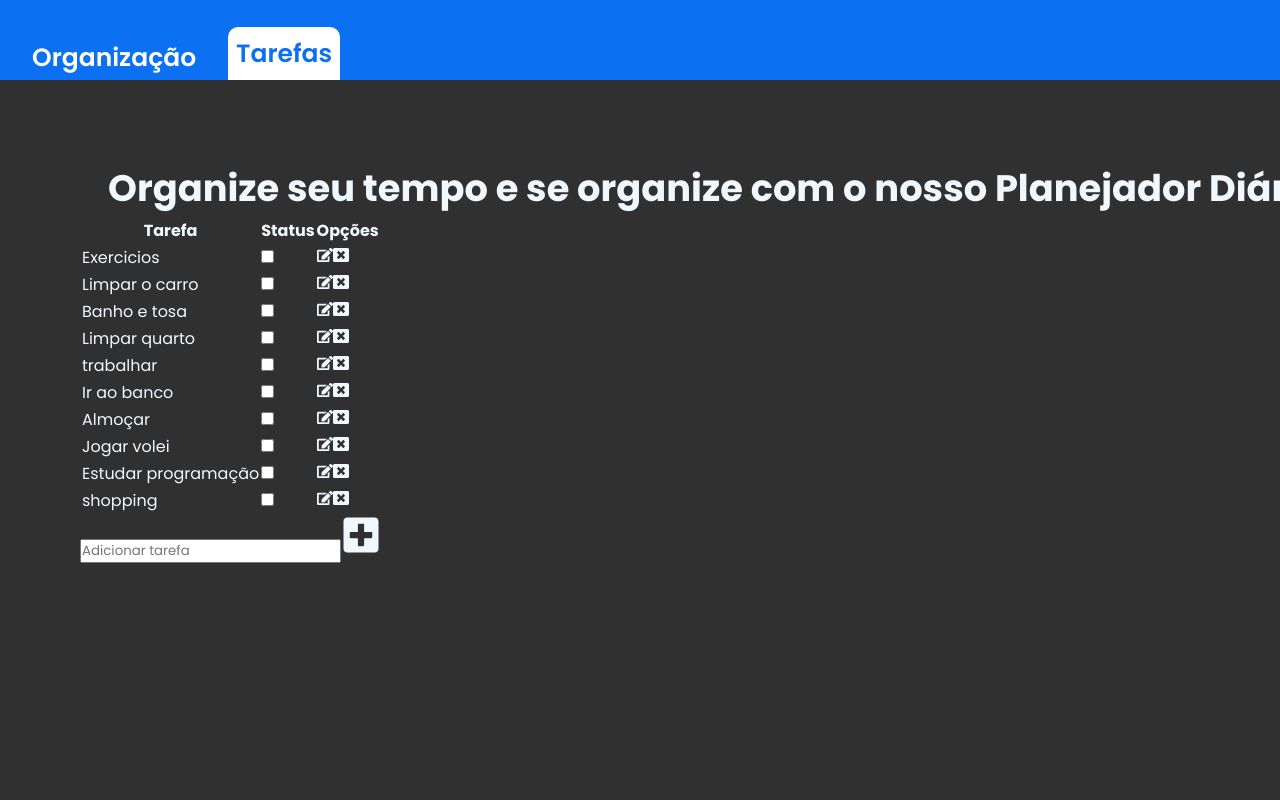
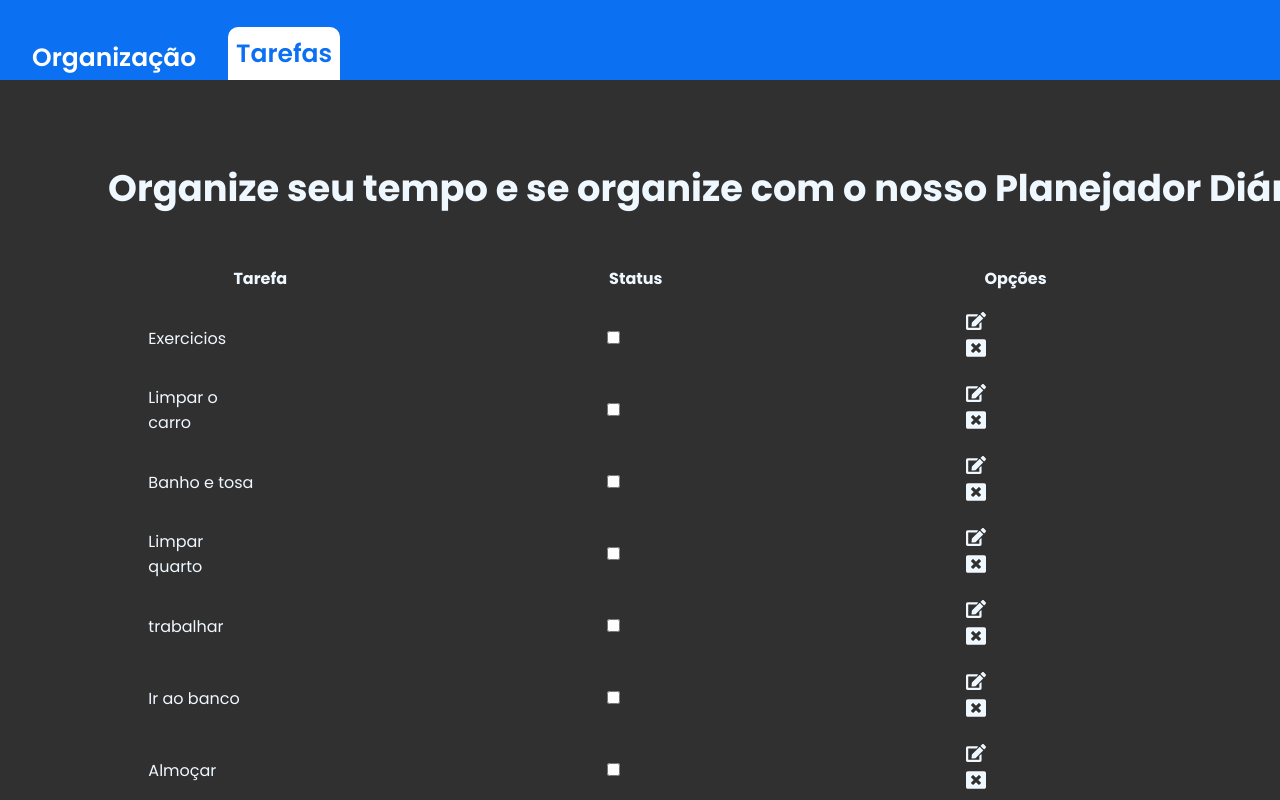
Before and after one commit to Marcelo-Anselmo/Desafio03-DNC, a React (Vite) app: page / in a window 1280 px wide. Shown: the top 800 px of the page. Built offline with nearby package versions, Linux system fonts and the light colour scheme.

Commit message:
style{base-style}

```diff
--- a/src/components/TaskList/TaskList.jsx
+++ b/src/components/TaskList/TaskList.jsx
@@ -37,7 +37,7 @@ const TaskList = ({ database }) => {
   return (
     <section className="Home">
       <h1>Organize seu tempo e se organize com o nosso Planejador Diário.</h1>
-      <div id="container">
+      <div className="container">
         <table>
           <thead>
             <tr>
@@ -54,7 +54,7 @@ const TaskList = ({ database }) => {
                   <input type="checkbox" name="taskCompleted" id="" />
                 </td>
                 <td>
-                  <FaEdit
+                  <FaEdit size={20} id="btnEdit"
                     onClick={() =>
                       setModalDetail({
                         isOpen: true,
@@ -63,7 +63,7 @@ const TaskList = ({ database }) => {
                       })
                     }
                   />
-                  <FaWindowClose
+                  <FaWindowClose size={20} id="btnClose"
                     onClick={() =>
                       setModalDetail({
                         isOpen: true,
@@ -87,7 +87,7 @@ const TaskList = ({ database }) => {
             )}
           </tbody>
         </table>
-        <div>
+        <div className="task__input">
           <input
             onChange={(e) => setNovaTask(e.target.value)}
             type="text"
--- a/src/components/TaskList/index.scss
+++ b/src/components/TaskList/index.scss
@@ -4,9 +4,52 @@
     padding: 5rem;
     color: aliceblue;
 
+    section {
+        display: flex;
+        justify-content: center;
+        align-items: center;
+    }
+
     h1 {
         font-size: 2.3rem;
         width: 100vw;
         text-align: center;
+        margin-bottom: 3rem;
     }
 }
+
+table {
+    display: flex;
+    flex-direction: column;
+    align-items: center;
+    width: 100%;
+
+    th{
+        padding: 0 10rem;
+    }
+
+    td{
+        padding: 1rem 15rem 0 6.5rem;
+    }
+
+    #btnEdit {
+        margin-right: 0.6rem;
+    }
+
+    #btnClose {
+
+    }
+}
+
+.task__input{
+    display: flex;
+    justify-content: center;
+    margin-top: 5rem;
+
+    input{
+        width: 30%;
+        padding-left: 1rem;
+        border-radius: 10px;
+        border: 0;
+    }
+}
--- a/src/index.scss
+++ b/src/index.scss
@@ -13,7 +13,7 @@
 }
 
 body {
-    max-width: 100vh;
+    max-width: 100vw;
     overflow-x: hidden;
     background-color: #303030;
 }
```
